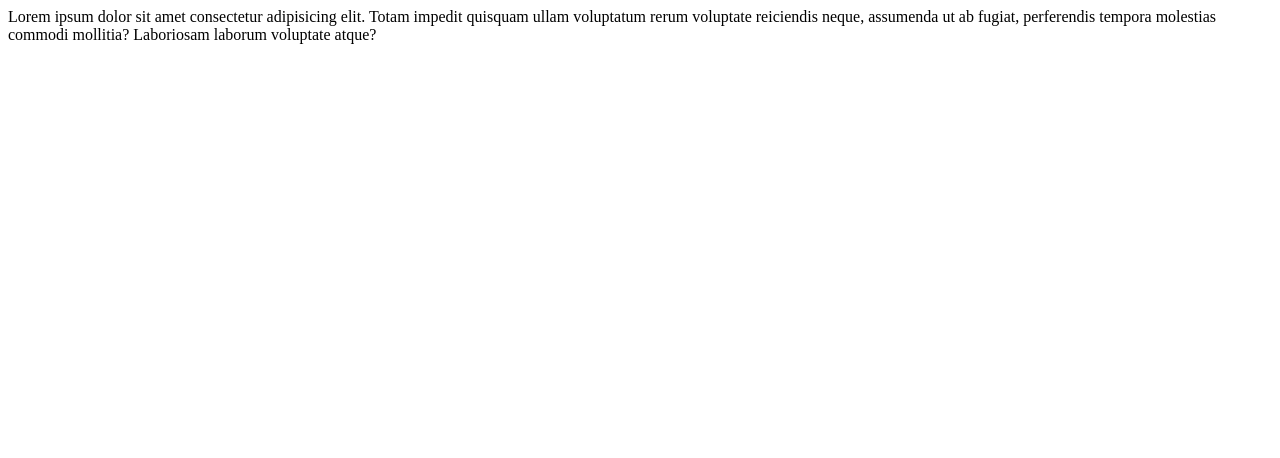
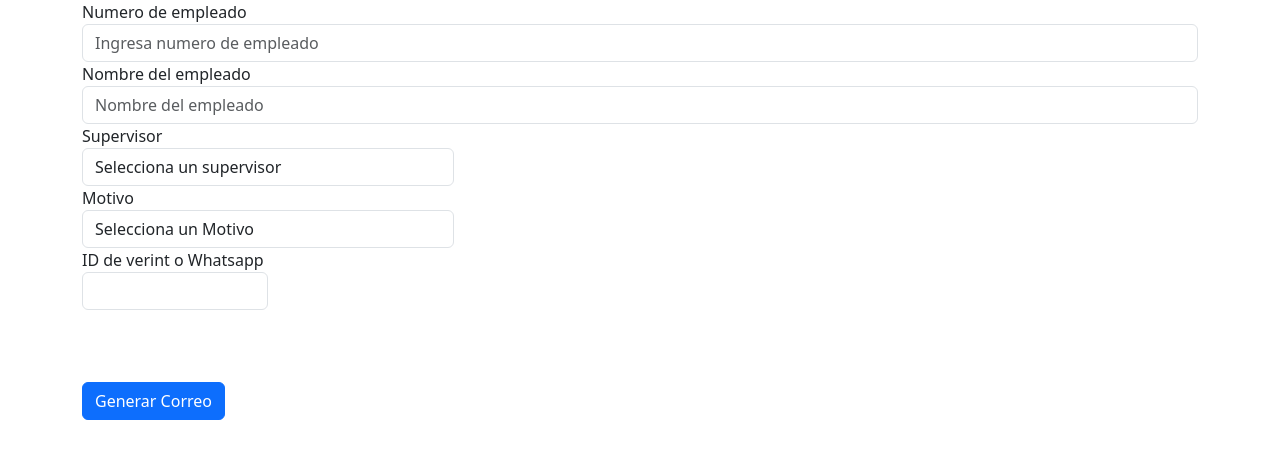
Before and after one commit to EfrainMartinez22/Mega-correo, a plain HTML site: page index.html in a window 1280 px wide. Drawn offline with nearby package versions, Linux system fonts and the light colour scheme.

Commit message:
Esqueleto

```diff
--- a/index.html
+++ b/index.html
@@ -1 +1,51 @@
-<p>Lorem ipsum dolor sit amet consectetur adipisicing elit. Totam impedit quisquam ullam voluptatum rerum voluptate reiciendis neque, assumenda ut ab fugiat, perferendis tempora molestias commodi mollitia? Laboriosam laborum voluptate atque?</p>
+<!DOCTYPE html>
+<html lang="en">
+<head>
+    <meta charset="UTF-8">
+    <meta name="viewport" content="width=device-width, initial-scale=1.0">
+    <link href="https://cdn.jsdelivr.net/npm/bootstrap@5.3.2/dist/css/bootstrap.min.css" rel="stylesheet" integrity="sha384-T3c6CoIi6uLrA9TneNEoa7RxnatzjcDSCmG1MXxSR1GAsXEV/Dwwykc2MPK8M2HN" crossorigin="anonymous">
+    <script src="https://cdn.jsdelivr.net/npm/bootstrap@5.3.2/dist/js/bootstrap.bundle.min.js" integrity="sha384-C6RzsynM9kWDrMNeT87bh95OGNyZPhcTNXj1NW7RuBCsyN/o0jlpcV8Qyq46cDfL" crossorigin="anonymous"></script>
+    <title>Correo</title>
+</head>
+<body>
+    <div class="container">
+        <form>
+            <div class="form-group">
+                <label for="NumEmp">Numero de empleado</label>
+                <input type="text" class="form-control" id="txtNumEmp" placeholder="Ingresa numero de empleado">
+                <label for="NomEmp">Nombre del empleado</label>
+                <input type="password" class="form-control" id="txtNomEmp" placeholder="Nombre del empleado">
+
+            </div>
+            <div class="form-group col-md-4">
+                <label for="inputState">Supervisor</label>
+                <select id="inputState" class="form-control">
+                    <option selected>Selecciona un supervisor</option>
+                    <option>sup1</option>
+                    <option>sup2</option>
+                    <option>sup3</option>
+                    <option>sup4</option>
+                </select>
+            </div>
+            <div class="form-group col-md-4">
+                <label for="inputState">Motivo</label>
+                <select id="inputState" class="form-control">
+                    <option selected>Selecciona un Motivo</option>
+                    <option>Llamada cortada</option>
+                    <option>No transfiere a la encuesta</option>
+                    <option>Falta de respeto</option>
+                    <option>Otro</option>
+                </select>
+            </div>
+            <div class="form-group col-md-2">
+                <label for="inputZip">ID de verint o Whatsapp</label>
+                <input type="text" class="form-control" id="txtID">
+            </div>
+            <br><br><br>
+            <button type="submit" class="btn btn-primary">Generar Correo</button>
+            </div>
+
+        </form>
+    </div>
+</body>
+</html>
```
